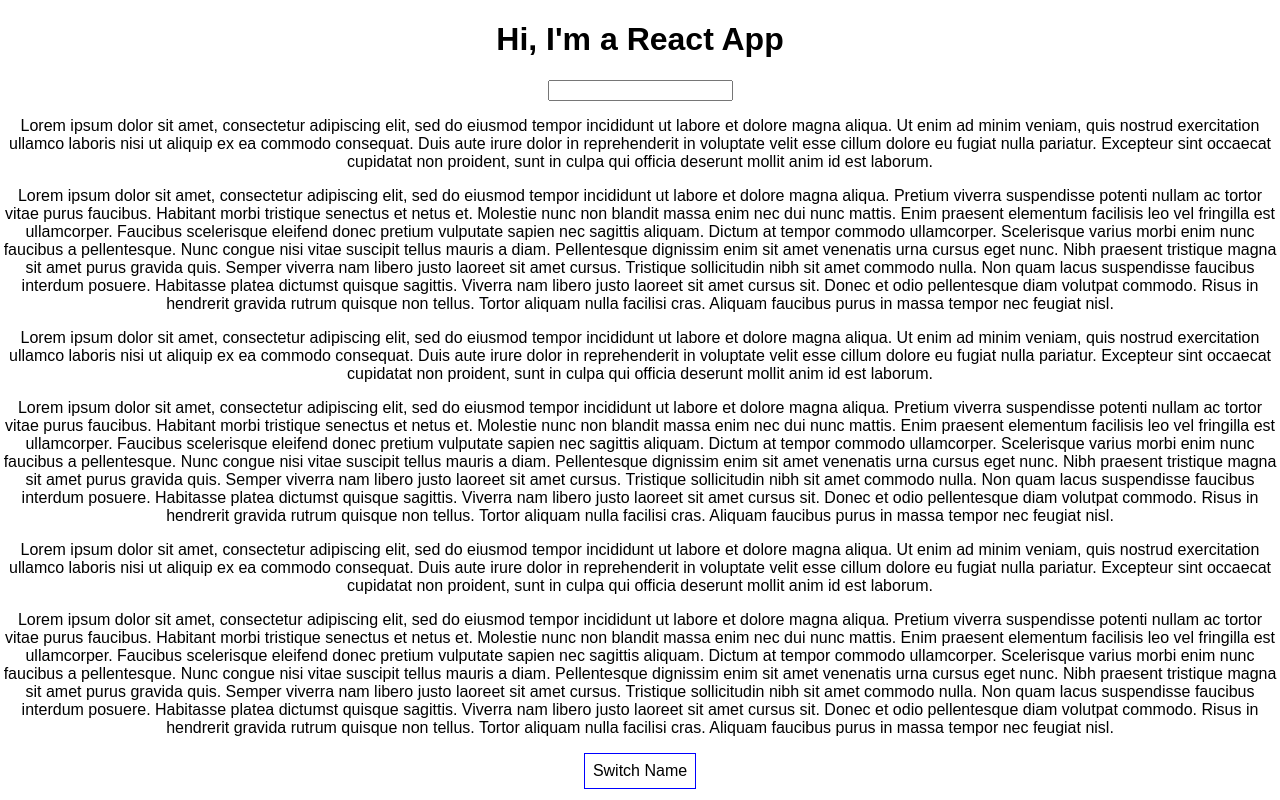
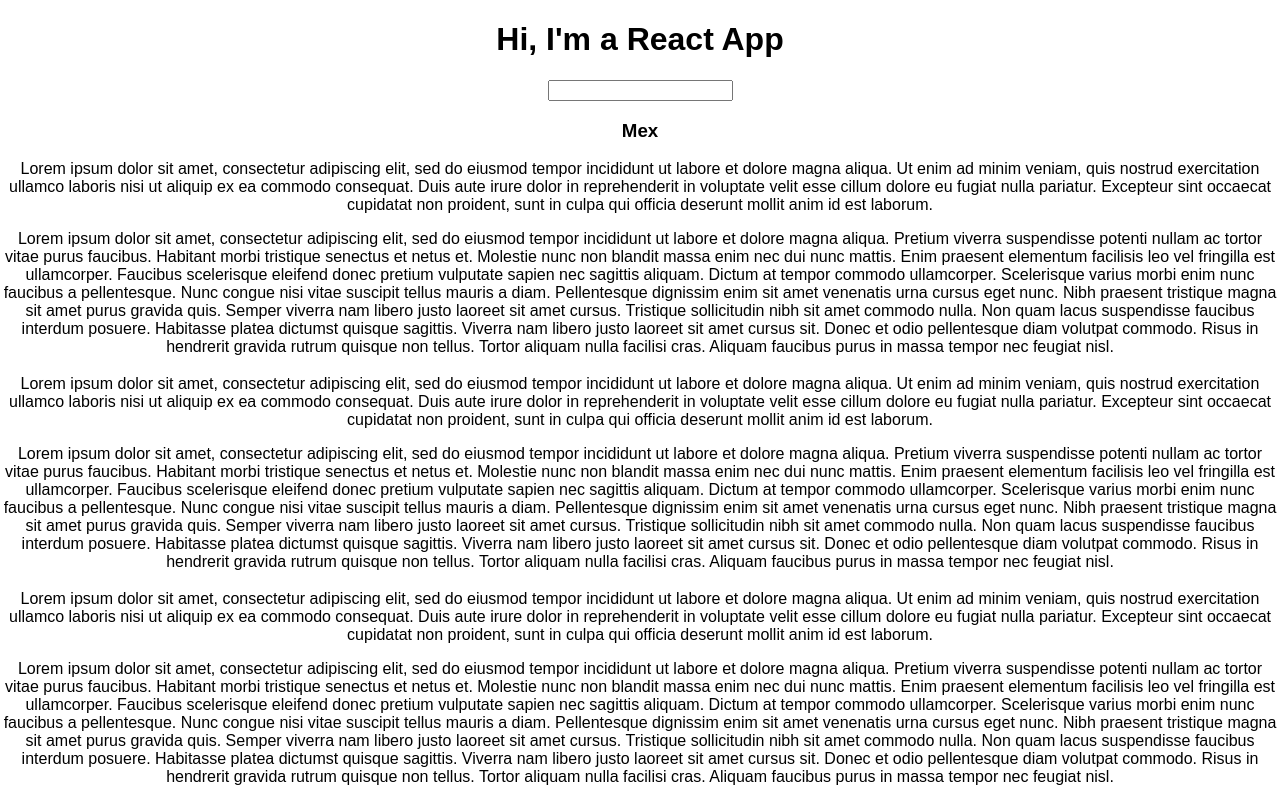
Before and after one commit to MMcClure11/react-complete-guide, a React (Create React App) app: page / in a window 1280 px wide. Shown: the top 800 px of the page. Built offline with nearby package versions, Linux system fonts and the light colour scheme.

Commit message:
Add state for username and update when input changes

```diff
--- a/src/App.js
+++ b/src/App.js
@@ -44,11 +44,21 @@ const app = () => {
     cursor: 'pointer',
   };
 
+  const [ usernameState, setUsernameState ] = useState({
+    username: "Mex"
+  })
+
+  const usernameChangedHandler = (e) => {
+    setUsernameState({
+      username: e.target.value
+    })
+  }
+
   return (
     <div className="App">
       <h1>Hi, I'm a React App</h1>
-      <UserInput />
-      <UserOutput />
+      <UserInput changed={ usernameChangedHandler } />
+      <UserOutput username={ usernameState.username } />
       <UserOutput />
       <UserOutput />
       <button
--- a/src/UserInput/UserInput.js
+++ b/src/UserInput/UserInput.js
@@ -1,9 +1,9 @@
 import React from 'react'
 
-const UserInput = () => {
+const UserInput = (props) => {
   return (
     <div>
-      <input type="text" />
+      <input type="text" onChange={ props.changed } />
     </div>
   )
 }
--- a/src/UserOutput/UserOutput.js
+++ b/src/UserOutput/UserOutput.js
@@ -1,8 +1,9 @@
 import React from 'react'
 
-const UserOutput = () => {
+const UserOutput = (props) => {
   return (
     <div>
+      <h3>{ props.username }</h3>
       <p>Lorem ipsum dolor sit amet, consectetur adipiscing elit, sed do eiusmod tempor incididunt ut labore et dolore magna aliqua. Ut enim ad minim veniam, quis nostrud exercitation ullamco laboris nisi ut aliquip ex ea commodo consequat. Duis aute irure dolor in reprehenderit in voluptate velit esse cillum dolore eu fugiat nulla pariatur. Excepteur sint occaecat cupidatat non proident, sunt in culpa qui officia deserunt mollit anim id est laborum.</p>
       <p>Lorem ipsum dolor sit amet, consectetur adipiscing elit, sed do eiusmod tempor incididunt ut labore et dolore magna aliqua. Pretium viverra suspendisse potenti nullam ac tortor vitae purus faucibus. Habitant morbi tristique senectus et netus et. Molestie nunc non blandit massa enim nec dui nunc mattis. Enim praesent elementum facilisis leo vel fringilla est ullamcorper. Faucibus scelerisque eleifend donec pretium vulputate sapien nec sagittis aliquam. Dictum at tempor commodo ullamcorper. Scelerisque varius morbi enim nunc faucibus a pellentesque. Nunc congue nisi vitae suscipit tellus mauris a diam. Pellentesque dignissim enim sit amet venenatis urna cursus eget nunc. Nibh praesent tristique magna sit amet purus gravida quis. Semper viverra nam libero justo laoreet sit amet cursus. Tristique sollicitudin nibh sit amet commodo nulla. Non quam lacus suspendisse faucibus interdum posuere. Habitasse platea dictumst quisque sagittis. Viverra nam libero justo laoreet sit amet cursus sit. Donec et odio pellentesque diam volutpat commodo. Risus in hendrerit gravida rutrum quisque non tellus. Tortor aliquam nulla facilisi cras. Aliquam faucibus purus in massa tempor nec feugiat nisl.</p>
     </div>
```
